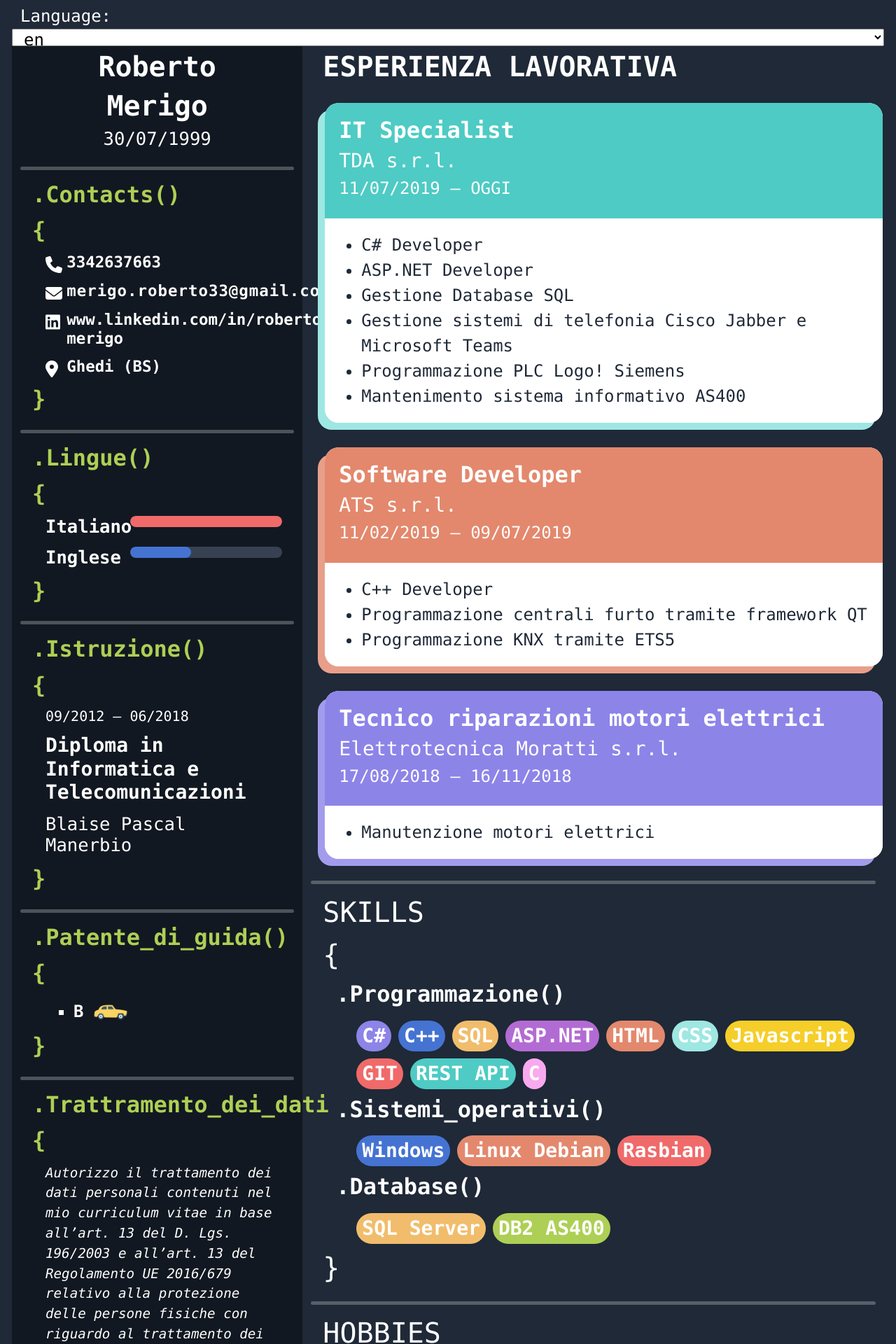
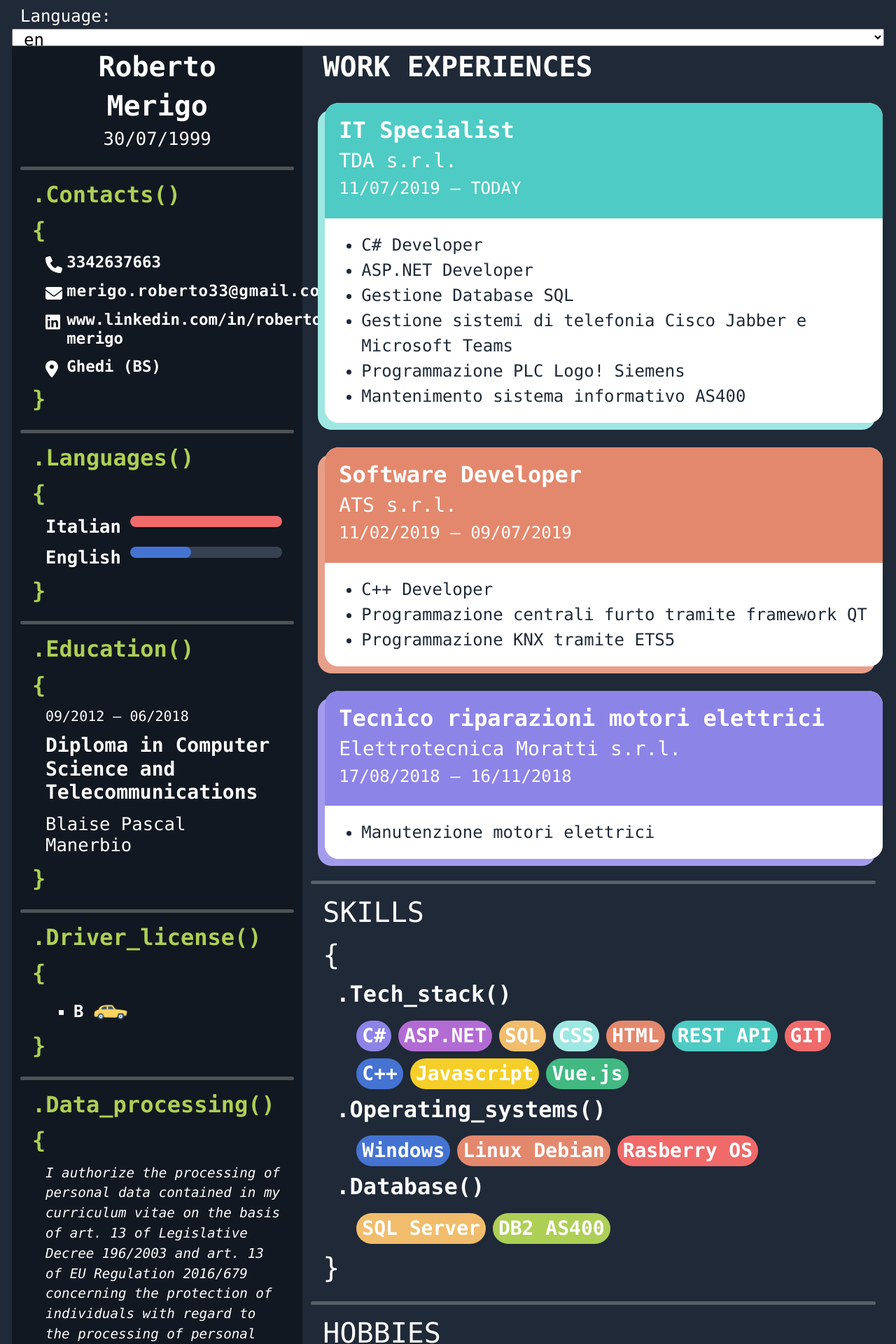
Before and after one commit to merigoro/curriculum-vue, a Vue app: page / in a window 1280 px wide. Shown: the top 1920 px of the page at 70% size. Built offline with nearby package versions, Linux system fonts and the light colour scheme.

Commit message:
Translate some parts

```diff
--- a/src/assets/main.css
+++ b/src/assets/main.css
@@ -12,6 +12,7 @@
   --yellow-green: #aecf55;
   --yellow: #f5ce29;
   --light-grey: #374151;
+  --green:#42b883;
 }
 
 body{
--- a/src/components/PersonalInfo.vue
+++ b/src/components/PersonalInfo.vue
@@ -10,7 +10,7 @@
         <hr>
         <div class="contatti">
             <div class="row">
-                <h2>.{{ $t("contactsTitle") }}()</h2>
+                <h2>{{ $t("contacts.title") }}</h2>
             </div>
             <div class="row">
                 <h2>{</h2>
@@ -54,14 +54,14 @@
         <hr>
         <div class="lingue">
             <div class="row">
-                <h2>.Lingue()</h2>
+                <h2>{{ $t("languages.title") }}</h2>
             </div>
             <div class="row">
                 <h2>{</h2>
             </div>
             <div class="row ms-4">
                 <div class="col-4">
-                    <h4>Italiano</h4>
+                    <h4>{{ $t("languages.italian") }}</h4>
                 </div>
                 <div class="col">
                     <div class="progress">
@@ -71,7 +71,7 @@
             </div>
             <div class="row ms-4">
                 <div class="col-4">
-                    <h4>Inglese</h4>
+                    <h4>{{ $t("languages.english") }}</h4>
                 </div>
                 <div class="col">
                     <div class="progress">
@@ -86,7 +86,7 @@
         <hr>
         <div class="istruzione">
             <div class="row">
-                <h2>.Istruzione()</h2>
+                <h2>{{ $t("education.title") }}</h2>
             </div>
             <div class="row">
                 <h2>{</h2>
@@ -95,7 +95,7 @@
                 <h5>09/2012 – 06/2018</h5>
             </div>
             <div class="row ms-4">
-                <h3 style="font-weight: bold;">Diploma in Informatica e Telecomunicazioni</h3>
+                <h3 style="font-weight: bold;">{{ $t("education.diploma") }}</h3>
             </div>
             <div class="row ms-4">
                 <h4>Blaise Pascal Manerbio</h4>
@@ -107,7 +107,7 @@
         <hr>
         <div class="patente">
             <div class="row">
-                <h2>.Patente_di_guida()</h2>
+                <h2>{{ $t("driverLicences.title") }}</h2>
             </div>
             <div class="row">
                 <h2>{</h2>
@@ -124,16 +124,13 @@
         <hr>
         <div class="dati-personali">
             <div class="row">
-                <h2>.Trattramento_dei_dati</h2>
+                <h2>{{ $t("dataProcessing.title") }}</h2>
             </div>
             <div class="row">
                 <h2>{</h2>
             </div>
             <div class="row ms-4">
-                <i>Autorizzo il trattamento dei dati personali contenuti nel mio
-                    curriculum vitae in base all’art. 13 del D. Lgs. 196/2003 e all’art. 13 del
-                    Regolamento UE 2016/679 relativo alla protezione delle persone
-                    fisiche con riguardo al trattamento dei dati personali</i>
+                <i>{{ $t("dataProcessing.description")}}</i>
             </div>
             <div class="row">
                 <h2>}</h2>
--- a/src/components/Skills.vue
+++ b/src/components/Skills.vue
@@ -7,34 +7,35 @@
             <h1>{</h1>
         </div>
         <div class="row ms-4">
-            <h2>.Programmazione()</h2>
+            <h2>{{$t("skills.section1")}}</h2>
         </div>
         <div class="row ms-5">
             <div class="col">
                 <span class="badge badge-indigo">C#</span>
+                <span class="badge badge-purple">ASP.NET</span>
+                <span class="badge badge-yellow-orange">SQL</span>
+                <span class="badge badge-aqua">CSS</span>
+                <span class="badge badge-orange">HTML</span>
+                <span class="badge badge-blue-green">REST API</span>
+                <span class="badge badge-red">GIT</span>
                 <span class="badge badge-blue">C++</span>
-                <span class="badge badge-yellow-orange">SQL</span>
-                <span class="badge badge-purple">ASP.NET</span>
-                <span class="badge badge-orange">HTML</span>
-                <span class="badge badge-aqua">CSS</span>
                 <span class="badge badge-yellow">Javascript</span>
-                <span class="badge badge-red">GIT</span>
-                <span class="badge badge-blue-green">REST API</span>
-                <span class="badge badge-magenta">C</span>
+                <span class="badge badge-green">Vue.js</span>
+
             </div>
         </div>
         <div class="row ms-4">
-            <h2>.Sistemi_operativi()</h2>
+            <h2>{{$t("skills.section2")}}</h2>
         </div>
         <div class="row ms-5">
             <div class="col">
                 <span class="badge badge-blue">Windows</span>
                 <span class="badge badge-orange">Linux Debian</span>
-                <span class="badge badge-red">Rasbian</span>
+                <span class="badge badge-red">Rasberry OS</span>
             </div>
         </div>
         <div class="row ms-4">
-            <h2>.Database()</h2>
+            <h2>{{$t("skills.section3")}}</h2>
         </div>
         <div class="row ms-5">
             <div class="col">
@@ -93,4 +94,7 @@
 .badge-magenta{
     background-color: var(--magenta);
 }
+.badge-green{
+    background-color: var(--green);
+}
 </style>
--- a/src/components/WorkExperiences.vue
+++ b/src/components/WorkExperiences.vue
@@ -1,16 +1,17 @@
+
 <template>
     <div class="esperienza">
         <div class="row">
             <div class="col">
-                <h1>ESPERIENZA LAVORATIVA</h1>
+                <h1>{{ $t("workExperiences.title") }}</h1>
             </div>
         </div>
         <div class="row">
             <div class="card-work green-blue">
                 <div class="card-work-header green-blue">
-                    <h2>IT Specialist</h2>
-                    <h3>TDA s.r.l.</h3>
-                    <h4>11/07/2019 – OGGI</h4>
+                    <h2>{{ $t("workExperiences.workExperience1.title")}}</h2>
+                    <h3>{{ $t("workExperiences.workExperience1.company")}}</h3>
+                    <h4>{{ $t("workExperiences.workExperience1.date")}}</h4>
                 </div>
                 <div class="card-work-body">
                     <ul class="a">
@@ -20,7 +21,7 @@
                         <li>Gestione sistemi di telefonia Cisco Jabber e Microsoft Teams</li>
                         <li>Programmazione PLC Logo! Siemens</li>
                         <li>Mantenimento sistema informativo AS400</li>
-                        </ul>
+                    </ul>
                 </div>
             </div>
         </div>
--- /dev/null
+++ b/src/locales/en.json
@@ -0,0 +1,36 @@
+{
+    "contacts":{
+        "title": ".Contacts()"
+    },
+    "languages": {
+        "title" : ".Languages()",
+        "italian": "Italian",
+        "english": "English"
+    },
+    "education":{
+        "title": ".Education()",
+        "diploma": "Diploma in Computer Science and Telecommunications"
+    },
+    "driverLicences":{
+        "title": ".Driver_license()"
+    },
+    "dataProcessing":{
+        "title": ".Data_processing()",
+        "description": "I authorize the processing of personal data contained in my curriculum vitae on the basis of art. 13 of Legislative Decree 196/2003 and art. 13 of EU Regulation 2016/679 concerning the protection of individuals with regard to the processing of personal data"
+    },
+    "workExperiences": {
+        "title": "WORK EXPERIENCES",
+        "workExperience1":{
+            "title": "IT Specialist",
+            "company": "TDA s.r.l.",
+            "date": "11/07/2019 – TODAY",
+            "jobDuties":  "C# Developer"
+        }
+    },
+    "skills":{
+        "section1": ".Tech_stack()",
+        "section2": ".Operating_systems()",
+        "section3": ".Database()"
+    }
+
+}
--- /dev/null
+++ b/src/locales/index.ts
@@ -0,0 +1,9 @@
+import en from './en.json'
+import it from './it.json'
+
+export const defaultLocale = 'en'
+
+export const languages = {
+  en: en,
+  it: it,
+}
--- /dev/null
+++ b/src/locales/it.json
@@ -0,0 +1,35 @@
+{
+    "contacts":{
+        "title": ".Contatti()"
+    },
+    "languages": {
+        "title" : ".Lingue()",
+        "italian": "Italiano",
+        "english": "Inglese"
+    },
+    "education":{
+        "title": ".Istruzione()",
+        "diploma": "Diploma in Informatica e Telecomunicazioni"
+    },
+    "driverLicences":{
+        "title": ".Patente_di_guida()"
+    },
+    "dataProcessing":{
+        "title": ".Trattamento_dei_dati()",
+        "description": "Autorizzo il trattamento dei dati personali contenuti nel mio curriculum vitae in base all’art. 13 del D. Lgs. 196/2003 e all’art. 13 del Regolamento UE 2016/679 relativo alla protezione delle persone fisiche con riguardo al trattamento dei dati personali"
+    },
+    "workExperiences": {
+        "title": "ESPERIENZA LAVORATIVA",
+        "workExperience1":{
+            "title": "IT Specialist",
+            "company": "TDA s.r.l.",
+            "date": "11/07/2019 – OGGI",
+            "jobDuties":  "C# Developer"
+        }
+    },
+    "skills":{
+        "section1": ".Programmazione()",
+        "section2": ".Sistemi_operativi()",
+        "section3": ".Database()"
+    }
+}
--- a/src/main.ts
+++ b/src/main.ts
@@ -23,20 +23,16 @@ library.add(faBasketball, faPhone, faEnvelope, faLocationDot, faLinkedin)
 
 import './assets/main.css'
 
+import { languages, defaultLocale } from './locales/index.js'
+const messages = Object.assign(languages)
+
 const i18n = createI18n({
     legacy: false,
     globalInjection: true,
-    locale: "en",
+    locale: defaultLocale,
     fallbackLocale: "it",
     availableLocales: ["en", "it"],
-    messages: {
-        en: {
-            contactsTitle: "Contacts"
-        },
-        it: {
-            contactsTitle: 'Contatti'
-        }
-      }
+    messages: languages
 })
 
 createApp(App)
```
